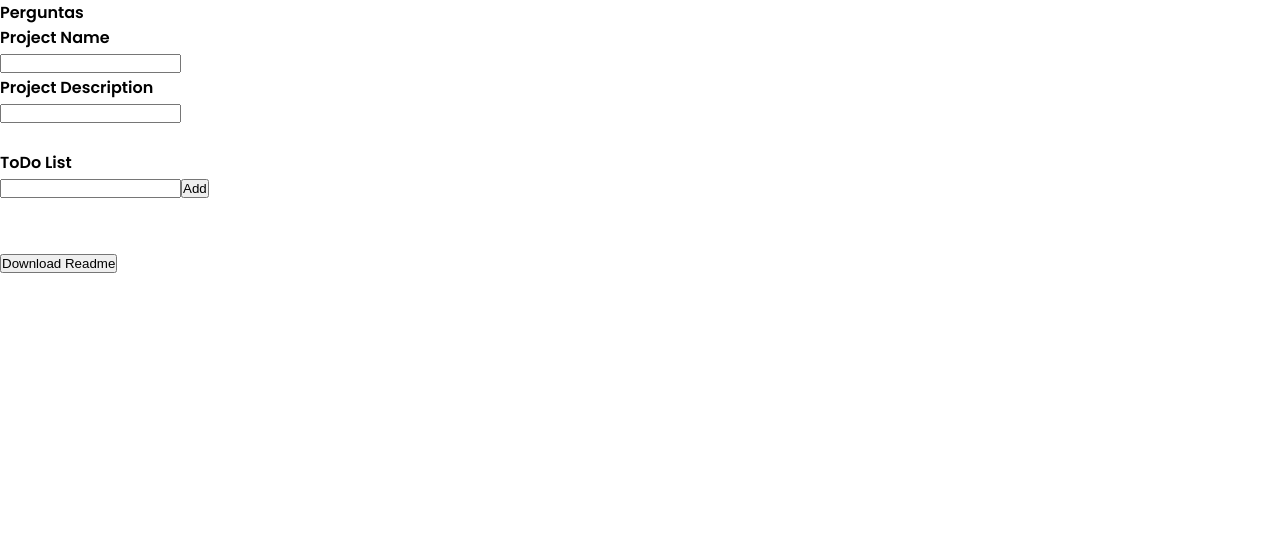
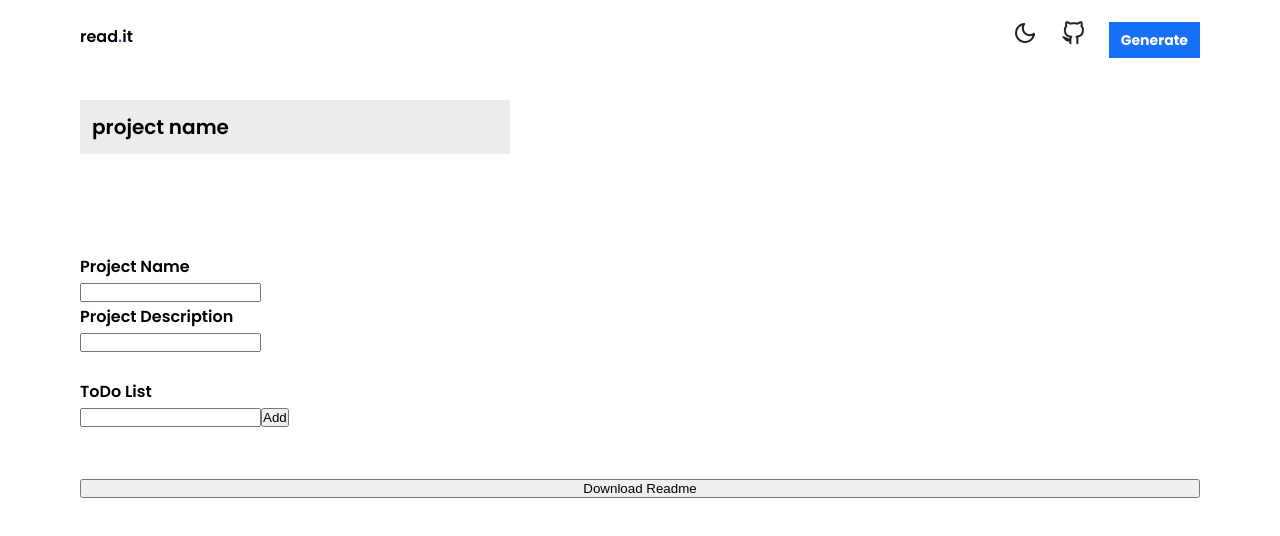
Before and after one commit to hstrada/readit-readme-generator, a React (Create React App) app in the folder readit/: page /generator in a window 1280 px wide. Shown: the top 536 px of the page. Built offline with nearby package versions, Linux system fonts and the light colour scheme.

Commit message:
chore: create input component

```diff
--- a/readit/src/components/Button/Outline/index.tsx
+++ b/readit/src/components/Button/Outline/index.tsx
@@ -2,9 +2,7 @@ import React from 'react';
 
 import { Container } from './styles';
 
-interface Props {
-  linkTo: string;
-}
+import { Props } from './interface';
 
 const Outline: React.FC<Props> = ({ linkTo, ...rest }: Props) => {
   return (
--- /dev/null
+++ b/readit/src/components/Button/Outline/interface.ts
@@ -0,0 +1,3 @@
+export interface Props {
+  linkTo: string;
+}
--- /dev/null
+++ b/readit/src/components/Input/index.tsx
@@ -0,0 +1,9 @@
+import React from 'react';
+
+import { Container } from './styles';
+
+const Input: React.FC = () => {
+  return <Container type="text" value="project name" />;
+};
+
+export default Input;
--- /dev/null
+++ b/readit/src/components/Input/styles.tsx
@@ -0,0 +1,12 @@
+import styled from 'styled-components';
+
+export const Container = styled.input`
+  width: 430px;
+  height: 54px;
+  background-color: ${({ theme }) => theme.colors.neutral};
+  border-width: 0px;
+  border: none;
+  font-family: ${({ theme }) => theme.fonts.secondary};
+  font-size: 20px;
+  padding-left: 12px;
+`;
--- a/readit/src/components/NavBar/index.tsx
+++ b/readit/src/components/NavBar/index.tsx
@@ -8,7 +8,9 @@ const NavBar: React.FC = () => {
     <Container>
       <Nav>
         <ul>
-          <li>read.it</li>
+          <li>
+            read<span>.</span>it
+          </li>
         </ul>
         <ul>
           <li>
--- a/readit/src/components/NavBar/styles.tsx
+++ b/readit/src/components/NavBar/styles.tsx
@@ -34,6 +34,9 @@ export const Nav = styled.nav`
 
     li {
       display: inline;
+      & > span {
+        color: ${({ theme }) => theme.colors.primary};
+      }
     }
 
     :last-child {
--- a/readit/src/components/index.ts
+++ b/readit/src/components/index.ts
@@ -1,4 +1,6 @@
 export { default as Button } from './Button';
+
+export { default as Input } from './Input';
 
 export { default as NavBar } from './NavBar';
 
--- a/readit/src/pages/Generator/index.tsx
+++ b/readit/src/pages/Generator/index.tsx
@@ -2,7 +2,9 @@ import React, { useState, FormEvent } from 'react';
 
 import { generate } from '../../utils';
 
-import { Button, Row, Col } from '../../components';
+import { Input, NavBar } from '../../components';
+
+import { Main, Container } from './styles';
 
 const TextInput = ({
   value,
@@ -78,7 +80,17 @@ const Generator = () => {
 
   return (
     <div>
-      Perguntas
+      <NavBar />
+      <br />
+      <br />
+      <br />
+      <br />
+      <Main>
+        <Container>
+          <Input />
+          <br />
+          <br />
+          <br />
           <br />
           {values.questions.map((value, index) => {
             console.log(value);
@@ -111,6 +123,8 @@ const Generator = () => {
           <br />
           <button onClick={() => download()}>Download Readme</button>
           <br />
+        </Container>
+      </Main>
     </div>
   );
 };
--- /dev/null
+++ b/readit/src/pages/Generator/styles.tsx
@@ -0,0 +1,22 @@
+import styled from 'styled-components';
+
+export const Main = styled.main`
+  width: 100%;
+  height: 100vh;
+  display: flex;
+  padding: 0 24px;
+  @media (min-width: 720px) {
+    padding: 0;
+  }
+`;
+
+export const Container = styled.div`
+  width: 100%;
+  height: 100%;
+  display: flex;
+  flex-direction: column;
+  @media (min-width: 720px) {
+    max-width: 1120px;
+    margin: 0 auto;
+  }
+`;
--- a/readit/src/pages/Home/styles.tsx
+++ b/readit/src/pages/Home/styles.tsx
@@ -66,7 +66,7 @@ export const Title = styled.h1`
   line-height: 57px;
   margin-bottom: 24px;
   & > span {
-    color: #1771f7;
+    color: ${({ theme }) => theme.colors.primary};
   }
 `;
 
--- a/readit/src/theme/colors.ts
+++ b/readit/src/theme/colors.ts
@@ -4,4 +4,5 @@ export default {
   tertiary: '#FFFFFF',
   fourth: '#31373D',
   transparent: 'transparent',
+  neutral: '#ECECEC',
 };
```
Also changed, not shown: readit/src/assets/imgs/sun.png (added). Lines whose indentation alone changed are shown as unchanged.
